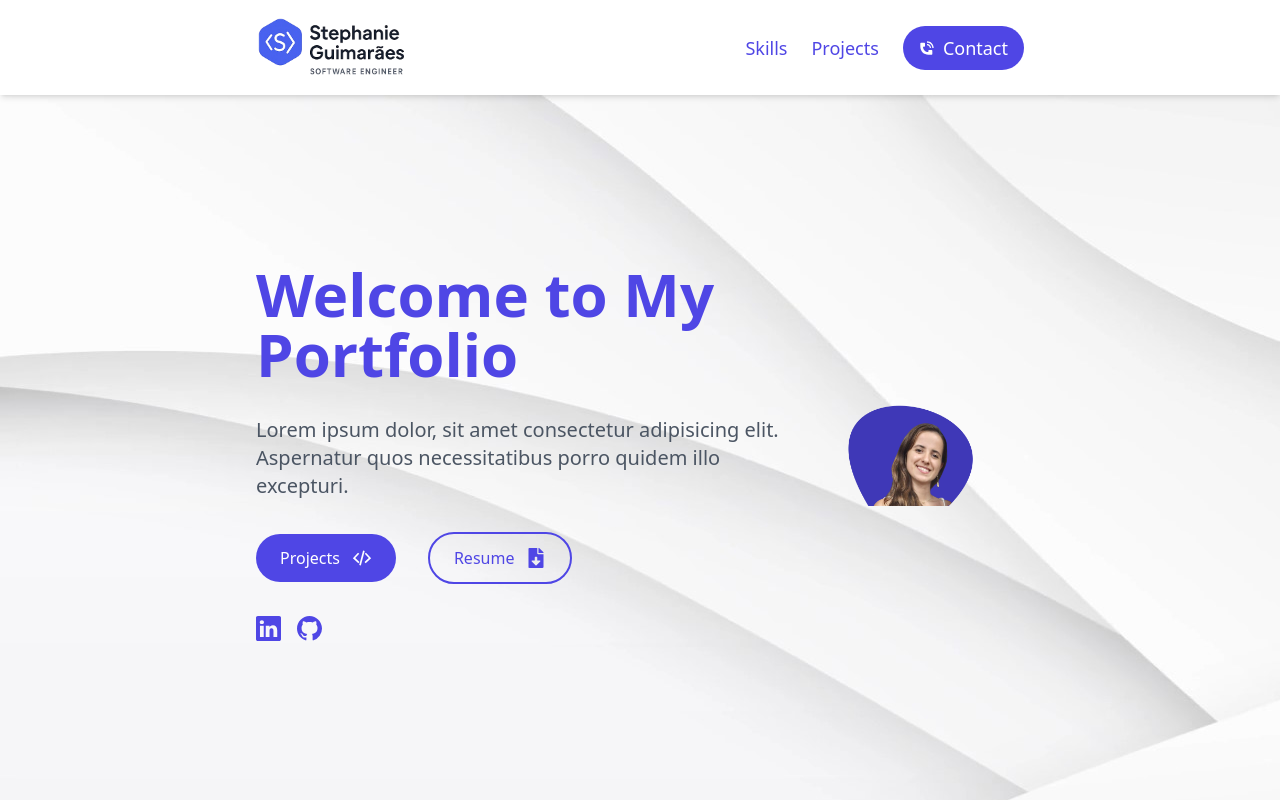
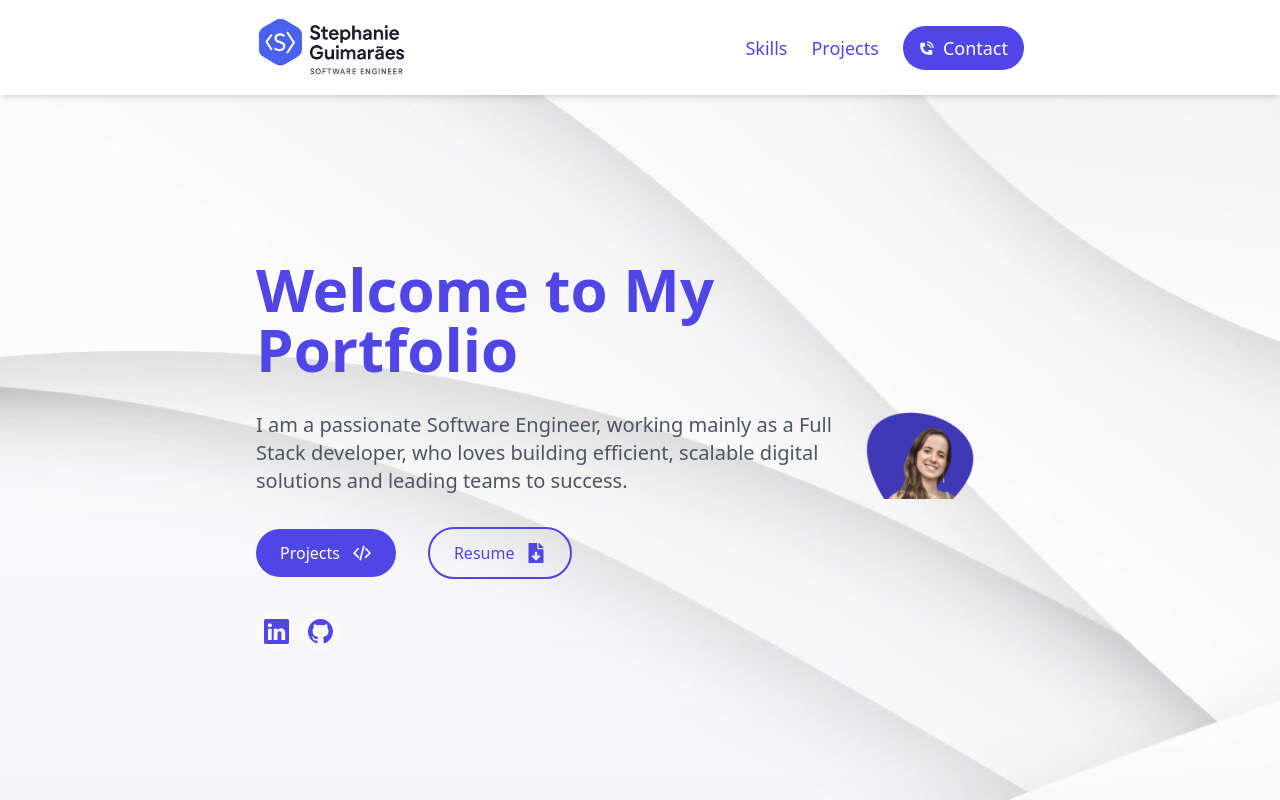
Before and after one commit to StephanieGuimaraes/WebPortfolio, a React (Vite) app in the folder WebPortfolio/: page / in a window 1280 px wide. Shown: the top 800 px of the page. Built offline with nearby package versions, Linux system fonts and the light colour scheme.

Commit message:
finished hero page

```diff
--- a/WebPortfolio/src/pages/LandingPage/Hero.jsx
+++ b/WebPortfolio/src/pages/LandingPage/Hero.jsx
@@ -16,26 +16,31 @@ const Hero = () => {
         <div className='w-full mx-auto px-20 flex flex-col-reverse lg:flex-row items-center justify-between gap-8 lg:px-64'>
             <div className='max-w-xl text-center lg:text-left space-y-8'>
                 <h1 className='text-3xl sm:text-4xl md:text-5xl lg:text-6xl font-extrabold text-indigo-600 leading-tight'>Welcome to My Portfolio</h1>
-                <p className='text-sm sm:text-base md:text-lg lg:text-xl text-gray-600 leading-relaxed'>Lorem ipsum dolor, sit amet consectetur adipisicing elit. Aspernatur quos necessitatibus porro quidem illo excepturi.</p>
+                <p className='text-sm sm:text-base md:text-lg lg:text-xl text-gray-600 leading-relaxed'>I am a passionate Software Engineer, working mainly as a Full Stack developer, who loves building efficient, scalable digital solutions and leading teams to success.</p>
                 <div className='flex flex-col sm:flex-row gap-3 sm:gap-8 items-center'>
                     <a
-                        href="#"
+                        href="#projects"
                         className='inline-flex items-center bg-indigo-600 text-white px-3 py-1 sm:px-6 sm:py-3 rounded-full hover:bg-indigo-800 transition text-base font-medium gap-3'
                     >
                         Projects
                         <CgCodeSlash className='w-5 h-5 text-white'/>
                     </a>
                     <a
-                        href="#"
+                        href="/Resume.pdf"
+                        download
                         className='inline-flex items-center border-2 border-indigo-600 text-indigo-600 px-3 py-1 sm:px-6 sm:py-3 rounded-full hover:bg-indigo-100 transition text-base font-medium gap-3'
                     >
                         Resume
                         <FaFileDownload className='w-5 h-5 text-indigo-600'/>
                     </a>
                 </div>
-                <div className='inline-flex mt-5 space-x-4 cursor-pointer '>
-                    <BsLinkedin size={25} className='text-indigo-600 hover:text-indigo-800'/>
-                    <BsGithub size={25} className='text-indigo-600 hover:text-indigo-800'/>
+                <div className='inline-flex mt-5 space-x-1 cursor-pointer '>
+                    <a href="https://www.linkedin.com/in/stephanie-guimaraes-319306107/" target="_blank" rel="noopener noreferrer" className='w-10 h-10 bg-white/20 rounded-full flex items-center justify-center hover:bg-white/30 transition-all duration-300'>
+                        <BsLinkedin size={25} className='text-indigo-600 hover:text-indigo-800'/>
+                    </a>
+                    <a href="https://github.com/StephanieGuimaraes" target="_blank" rel="noopener noreferrer" className='w-10 h-10 bg-white/20 rounded-full flex items-center justify-center hover:bg-white/30 transition-all duration-300'>
+                        <BsGithub size={25} className='text-indigo-600 hover:text-indigo-800'/>
+                    </a>
                 </div>
             </div>
             <div className="flex items-center justify-center">
```
Also changed, not shown: 1 other file (tests, documents, lock files or other folders).
